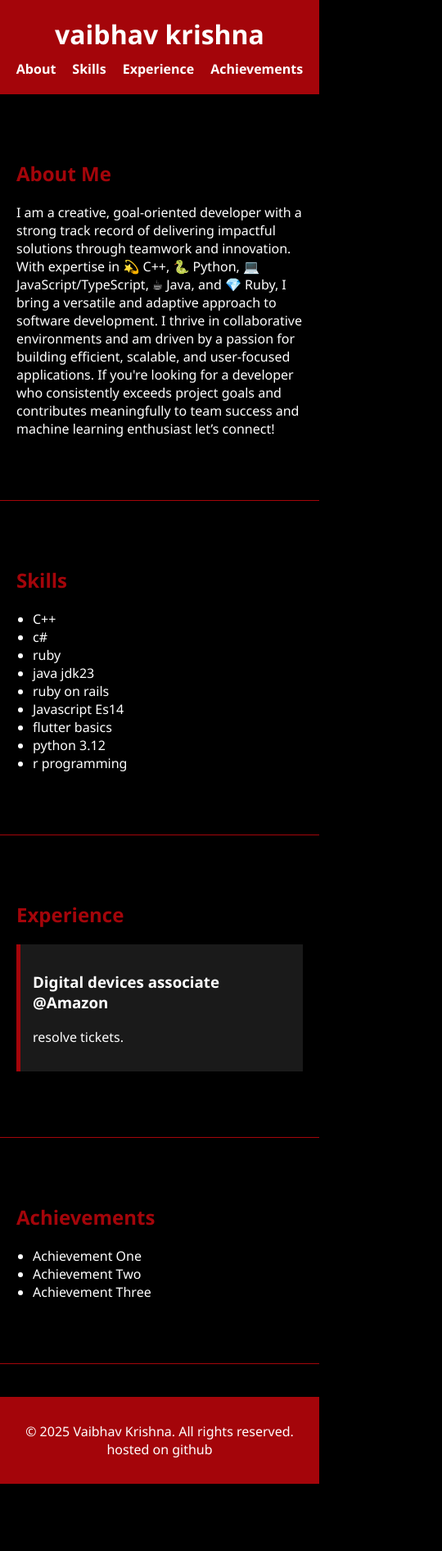
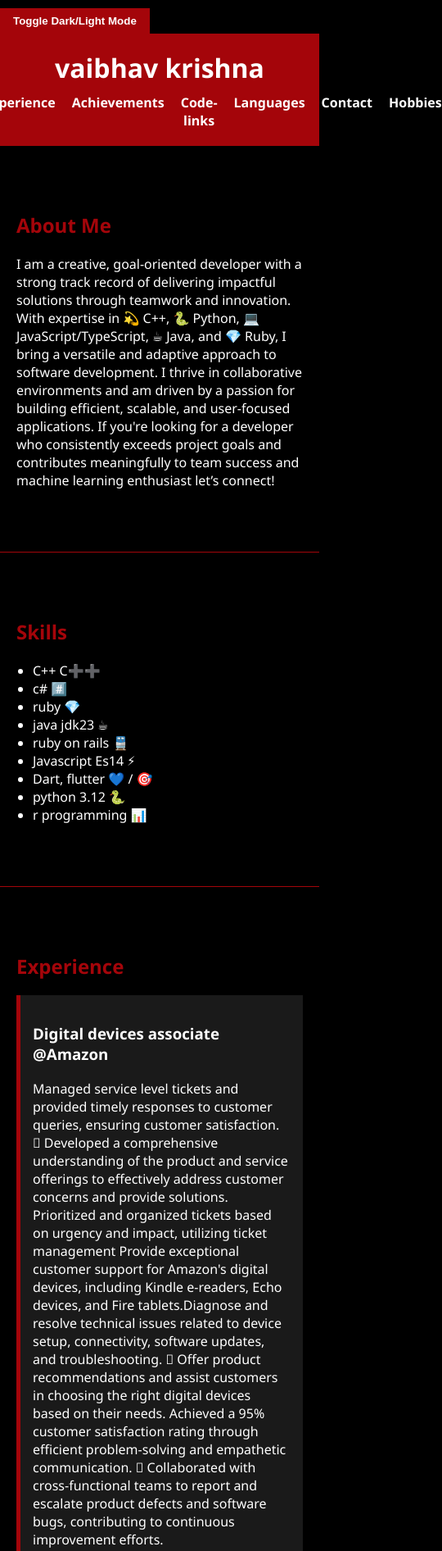
Before and after one commit to Redwingshunt/site1, a plain HTML site: page index.html in a window 390 px wide. Shown: the top 1892 px of the page at 82% size, 540 px wide, since content can reach past the window. Before the commit the page ends 1810 px from the top, so only its background shows below. Drawn offline with Linux system fonts and the light colour scheme.

Commit message:
added new dark mode also updated the layout

```diff
--- a/index.html
+++ b/index.html
@@ -7,6 +7,8 @@
   <link rel="stylesheet" href="style.css" />
 </head>
 <body>
+  <button id="theme-toggle">Toggle Dark/Light Mode</button>
+
   <header>
     <h1>vaibhav krishna</h1>
     <nav>
@@ -15,6 +17,10 @@
         <li><a href="#skills">Skills</a></li>
         <li><a href="#experience">Experience</a></li>
         <li><a href="#achievements">Achievements</a></li>
+        <li><a href="#code-links">Code-links</a></li>
+        <li><a href="#languages">Languages</a></li>
+        <li><a href="#contact-info">Contact</a></li>
+        <li><a href="#hobbies">Hobbies</a></li>
       </ul>
     </nav>
   </header>
@@ -37,15 +43,15 @@
     <section id="skills" class="section">
       <h2>Skills</h2>
       <ul>
-        <li>C++ </li>
-        <li>c# </li>
-        <li>ruby</li>
-        <li>java jdk23</li>
-        <li>ruby on rails</li>
-        <li>Javascript Es14</li>
-        <li>flutter basics</li>
-        <li>python 3.12</li>
-        <li>r programming</li>
+        <li>C++  C➕➕</li>
+        <li>c#   #️⃣</li>
+        <li>ruby 💎</li>
+        <li>java jdk23 ☕</li>
+        <li>ruby on rails 🚆</li>
+        <li>Javascript Es14 ⚡</li>
+        <li>Dart, flutter  💙 / 🎯</li>
+        <li>python 3.12 🐍</li>
+        <li>r programming 📊</li>
 
       </ul>
     </section>
@@ -54,18 +60,46 @@
       <h2>Experience</h2>
       <div class="experience-item">
         <h3>Digital devices associate @Amazon </h3>
-        <p>resolve tickets.</p>
+        <p>Managed service level tickets and provided timely responses to customer queries, ensuring customer
+satisfaction.
+ Developed a comprehensive understanding of the product and service offerings to effectively address
+customer concerns and provide solutions. Prioritized and organized tickets based on urgency and
+impact, utilizing ticket management Provide exceptional customer support for Amazon's digital
+devices, including Kindle e-readers, Echo devices, and Fire tablets.Diagnose and resolve technical
+issues related to device setup, connectivity, software updates, and troubleshooting.
+ Offer product recommendations and assist customers in choosing the right digital devices based on
+their needs. Achieved a 95% customer satisfaction rating through efficient problem-solving and
+empathetic communication.
+ Collaborated with cross-functional teams to report and escalate product defects and software bugs,
+contributing to continuous improvement efforts.</p>
       </div>
     </section>
 
     <section id="achievements" class="section">
       <h2>Achievements</h2>
       <ul>
-        <li>Achievement One</li>
-        <li>Achievement Two</li>
-        <li>Achievement Three</li>
+        <li>Meta – Backend Development <a href="https://www.coursera.org/account/accomplishments/verify/4NO1HEET4ZZP">View credentials</a></li>
+        <li>Meta – Fullstack Development View credentials</li>
+        <li>IBM – Python for AI and Data Science View credentials</li>
+        <li>IBM – Software Engineering View credentials</li>
+        <li>DeepLearning.AI –Generative AI for Software development View credentials<</li>
+        <li>project network– Machine learning for Kaggle competetion View credentials</li>
+        <li>INSEAD – Web3 and Blockchain Fundamentals View credentials</li>
+        <li>LearnQuest – Scrum Master Certification: Agile View credentials</li>
+        <li>Google –Large Language models View credentials</li>
+        <li>Microsoft –Microsoft Technology Associate: Database Administration Fundamentals (MTA) View credentials</li>
+        <li>Microsoft - Microsoft Technology Associate: Networking Fundamentals (MTA) View credentials</li>
+        <li>Courseera – Amazon S3 View credentials</li>
+        <li>Google’s Automate Cybersecurity Tasks with Python View credentials</li>
+        <li>Google’s Operating Systems and You: Becoming a Power User View credentials</li>
+        <li>Google –Tools of Trade Linux and Sql View credentials</li>
+        <li>IBM- introduction to AI View credentials</li>
       </ul>
     </section>
+    <section id="Code-links" class="section"> </section>
+    <section id="Code-links" class="section"> </section>
+    <section id="Code-links" class="section"> </section>
+    <section id="Code-links" class="section"> </section>
   </main>
 
   <footer>
--- a/script.js
+++ b/script.js
@@ -1,4 +1,12 @@
-// Smooth scrolling for internal links
+
+
+
+const themeToggle = document.getElementById('theme-toggle');
+
+themeToggle.addEventListener('click', () => {
+  document.body.classList.toggle('light-theme');
+});
+
 document.querySelectorAll('a[href^="#"]').forEach(anchor => {
     anchor.addEventListener('click', function (e) {
       e.preventDefault();
@@ -11,3 +19,20 @@ document.querySelectorAll('a[href^="#"]').forEach(anchor => {
       }
     });
   });
+
+  document.addEventListener('mousedown', () => {
+    document.body.classList.add('hold-cursor');
+  });
+
+  document.addEventListener('mouseup', () => {
+    document.body.classList.remove('hold-cursor');
+  });
+
+  // Optional: for touch devices (long press)
+  document.addEventListener('touchstart', () => {
+    document.body.classList.add('hold-cursor');
+  });
+
+  document.addEventListener('touchend', () => {
+    document.body.classList.remove('hold-cursor');
+  });
--- a/style.css
+++ b/style.css
@@ -1,20 +1,49 @@
+:root {
+  --bg-color: #000000;
+  --text-color: white;
+  --header-bg: #A4050A;
+  --section-border: #A4050A;
+  --section-bg: #1a1a1a;
+}
+
+body.light-theme {
+  --bg-color: #ffffff;
+  --text-color: black;
+  --header-bg: #330033;
+  --section-border: #330033;
+  --section-bg: #f5f5f5;
+}
+
+
+
+
 body {
   margin: 0;
   font-family: 'Segoe UI', Tahoma, Geneva, Verdana, sans-serif;
-    background-color: #000000;
-    color: white;
+  background-color: var(--bg-color);
+  color: var(--text-color);
+  cursor: grab;
 }
 
+body.hold-cursor {
+  cursor: grabbing;
+}
+header h1,
+header nav a, footer p{
+  color: white !important;
+}
 header {
-    background-color: #A4050A;
+  background-color: var(--header-bg);
   padding: 20px;
   text-align: center;
+
 }
 
 header h1 {
   margin: 0;
-    color: white;
+  color: var(--text-color);
 }
+
 
 nav ul {
   list-style: none;
@@ -26,7 +55,7 @@ body {
 }
 
 nav a {
-    color: white;
+  color: var(--text-color);
   text-decoration: none;
   font-weight: bold;
 }
@@ -39,12 +68,11 @@ body {
   padding: 60px 20px;
   max-width: 900px;
   margin: 0 auto;
-    border-bottom: 1px solid #A4050A;
+  border-bottom: 1px solid var(--section-border);
 }
 
 .section h2 {
-    color: #A4050A;
-    margin-bottom: 20px;
+  color: var(--section-border);
 }
 
 ul {
@@ -52,15 +80,31 @@ body {
 }
 
 .experience-item {
-    background-color: #1a1a1a;
+  background-color: var(--section-bg);
   padding: 15px;
-    border-left: 5px solid #A4050A;
+  border-left: 5px solid var(--section-border);
   margin-bottom: 20px;
 }
 
 footer {
-    background-color: #A4050A;
+  background-color: var(--header-bg);
+  color: var(--text-color);
   text-align: center;
   padding: 15px;
   margin-top: 40px;
 }
+
+/* Optional: Toggle button styling */
+#theme-toggle {
+  margin-top: 10px;
+  padding: 8px 16px;
+  background-color: var(--section-border);
+  color: var(--text-color);
+  border: none;
+  cursor: pointer;
+  font-weight: bold;
+}
+
+#theme-toggle:hover {
+  opacity: 0.8;
+}
```
Lines whose indentation alone changed are shown as unchanged.
